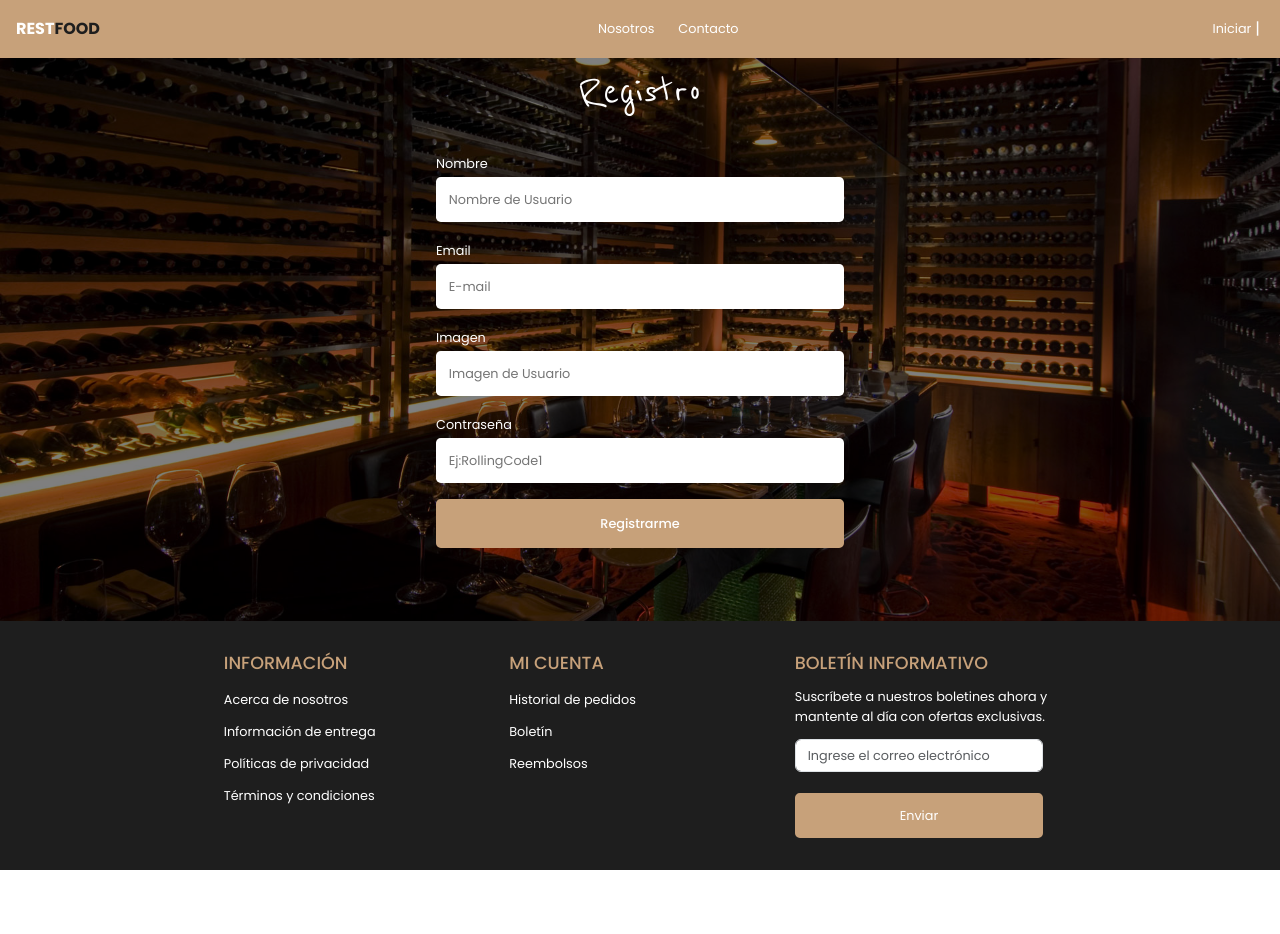
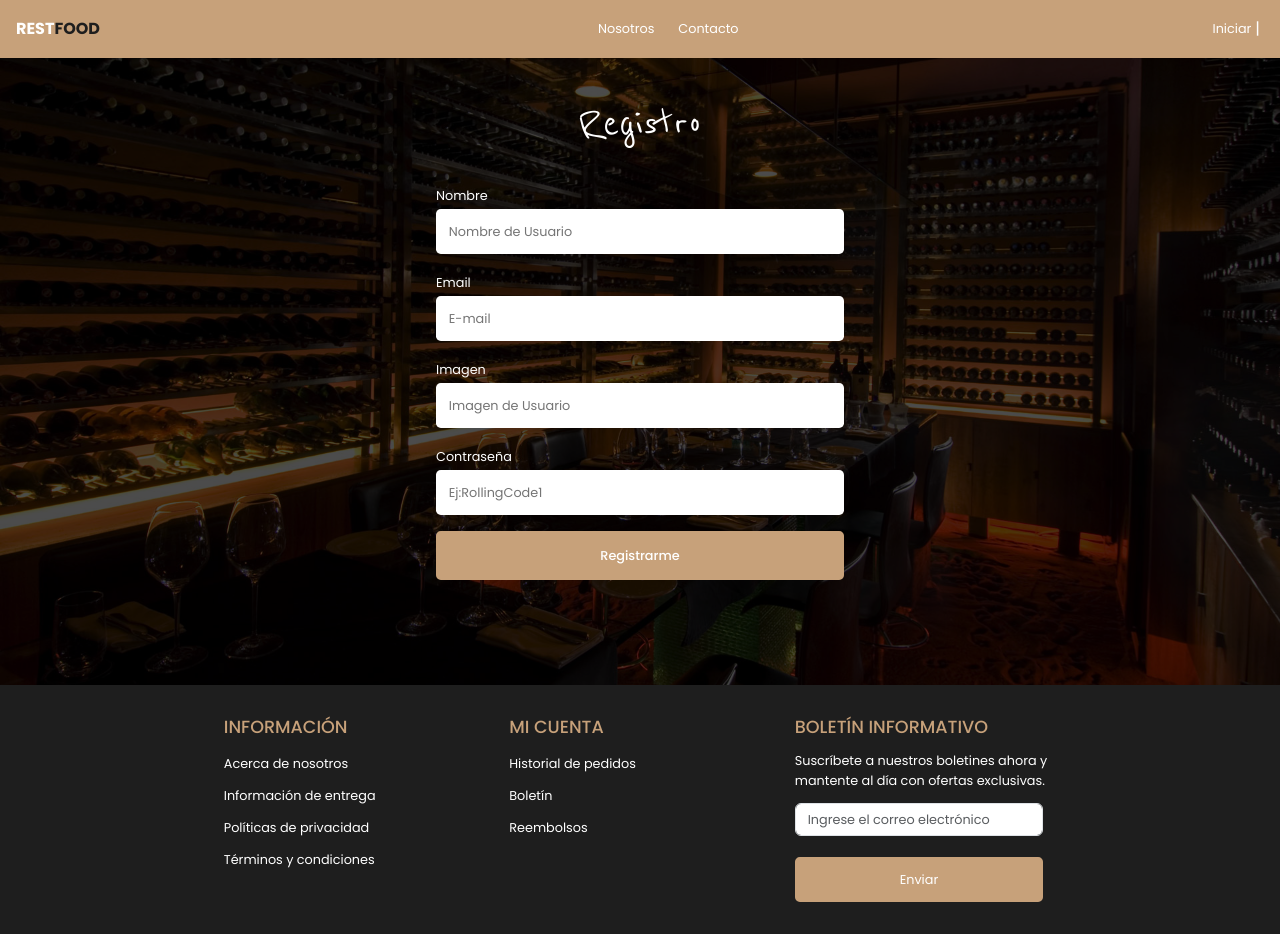
Before and after one commit to Mateo872/restfood, a React (Vite) app: page /usuario/registrar in a window 1280 px wide. Before the commit the page ends 870 px from the top, so only its background shows below. Built offline with nearby package versions, Linux system fonts and the light colour scheme; no server answers.

Commit message:
Corrección de estilos en inicio de sesión

```diff
--- a/src/App.css
+++ b/src/App.css
@@ -2083,10 +2083,10 @@ form h6 {
 }
 
 .contenedor_IniciarRegistro {
-  background-image: linear-gradient(rgba(0, 0, 0, 0.5), rgba(0, 0, 0, .5)), url("./complementos/imagenes/366291.jpg");
+  background-image: linear-gradient(rgba(0, 0, 0, 0.7), rgba(0, 0, 0, .7)), url("./complementos/imagenes/366291.jpg");
   background-size: cover;
   background-position: 50% 50%;
-  padding: 4rem 0;
+  padding: 6rem 0;
 }
 
 .contenedor_IniciarRegistro h1 {
--- a/src/componentes/InicioSesion.jsx
+++ b/src/componentes/InicioSesion.jsx
@@ -24,7 +24,7 @@ const InicioSesion = ({ setUsuarioLogeado }) => {
           setUsuarioLogeado(respuesta);
           if (respuesta.rol === "administrador") {
             Swal.fire(
-              "Bienvenido",
+              `Bienvenido, ${respuesta.nombre}`,
               "Has iniciado sesión correctamente como administrador",
               "success"
             ).then((res) => {
@@ -111,7 +111,7 @@ const InicioSesion = ({ setUsuarioLogeado }) => {
                 },
               })}
             />
-            <Form.Text className="text-danger">
+            <Form.Text className="text-danger fw-bold">
               {errors.nombre?.message}
             </Form.Text>
           </Form.Group>
@@ -132,7 +132,9 @@ const InicioSesion = ({ setUsuarioLogeado }) => {
               },
             })}
           />
-          <Form.Text className="text-danger">{errors.email?.message}</Form.Text>
+          <Form.Text className="text-danger fw-bold">
+            {errors.email?.message}
+          </Form.Text>
         </Form.Group>
         {ubicacion.pathname === "/usuario/registrar" && (
           <Form.Group className="mb-3">
@@ -145,7 +147,7 @@ const InicioSesion = ({ setUsuarioLogeado }) => {
                 required: "La imagen es obligatoria",
               })}
             />
-            <Form.Text className="text-danger">
+            <Form.Text className="text-danger fw-bold">
               {errors.imagen?.message}
             </Form.Text>
           </Form.Group>
@@ -166,7 +168,7 @@ const InicioSesion = ({ setUsuarioLogeado }) => {
               },
             })}
           />
-          <Form.Text className="text-danger">
+          <Form.Text className="text-danger fw-bold">
             {errors.contrasenia?.message}
           </Form.Text>
         </Form.Group>
```
